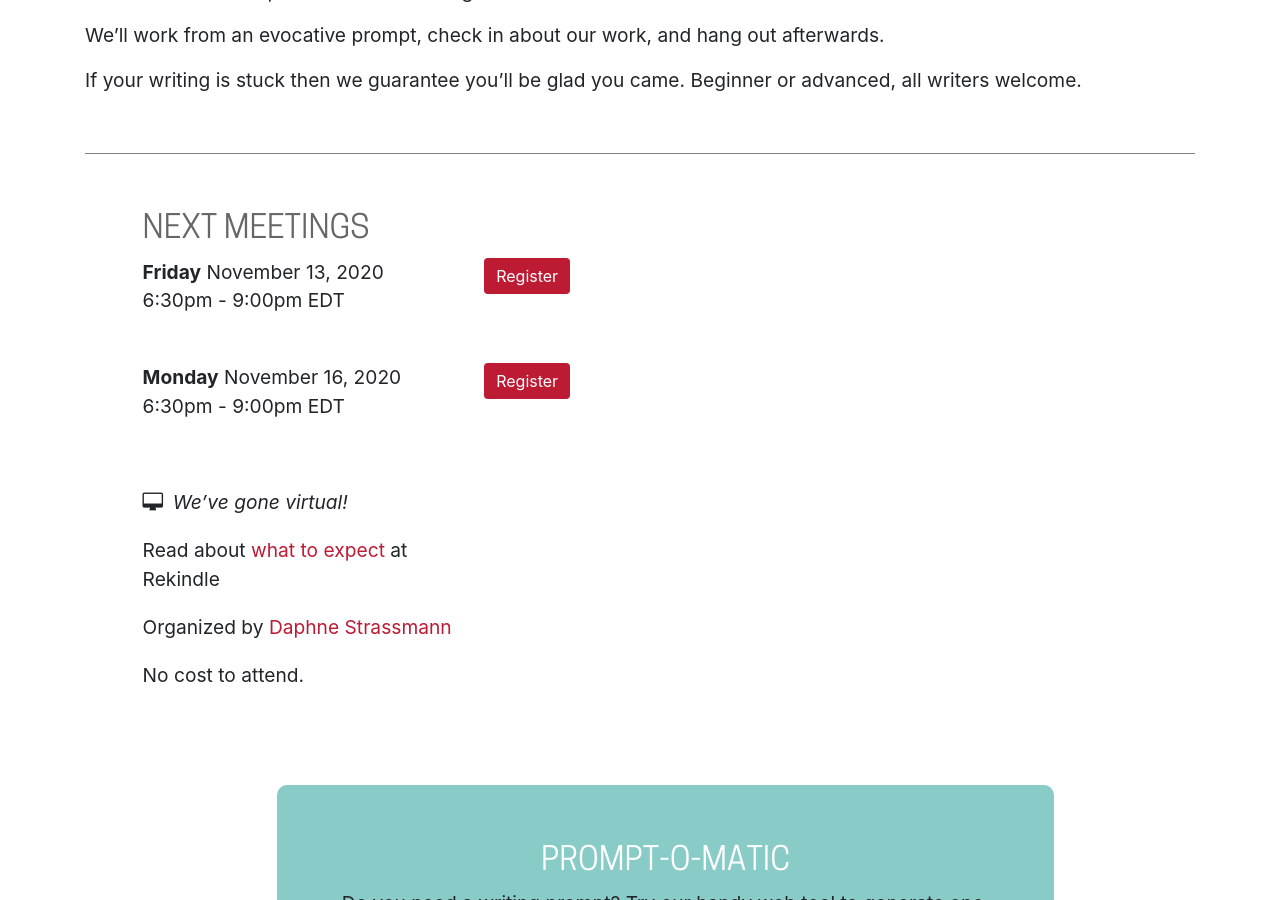
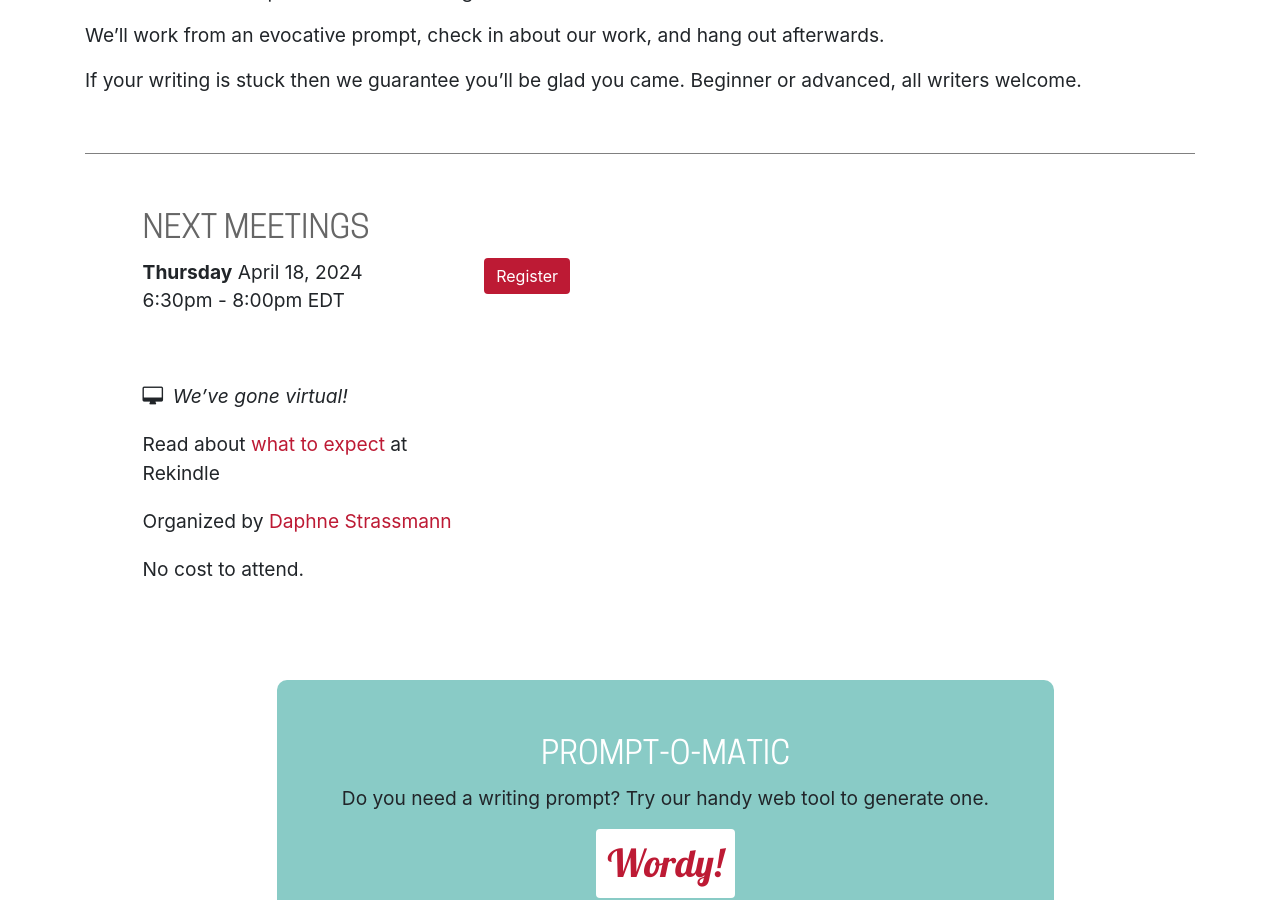
Before and after one commit to straz/rekindle, a Jekyll site: the page built from index.html, in a window 1280 px wide and 900 px high, scrolled down 461 px. Built offline with Jekyll 4.4.1, drawn with Linux system fonts in a browser that asks for light colours; nearby versions of some CDN libraries; some web fonts are replaced.

Commit message:
new for 2024

```diff
--- a/_data/events.yml
+++ b/_data/events.yml
@@ -1,8 +1,4 @@
-- day: Friday
-  date: "November 13, 2020"
-  time: "6:30pm - 9:00pm EDT"
-  eventbrite: "https://www.eventbrite.com/e/rekindle-your-craft-write-space-registration-126314304485"
-- day: Monday
-  date: "November 16, 2020"
-  time: "6:30pm - 9:00pm EDT"
-  eventbrite: "https://www.eventbrite.com/e/rekindle-your-craft-write-space-registration-126411569407"
+- day: Thursday
+  date: "April 18, 2024"
+  time: "6:30pm - 8:00pm EDT"
+  eventbrite: "https://www.eventbrite.com/e/rekindle-your-craft-a-prompt-driven-creative-writing-night-tickets-875458910167"
```
